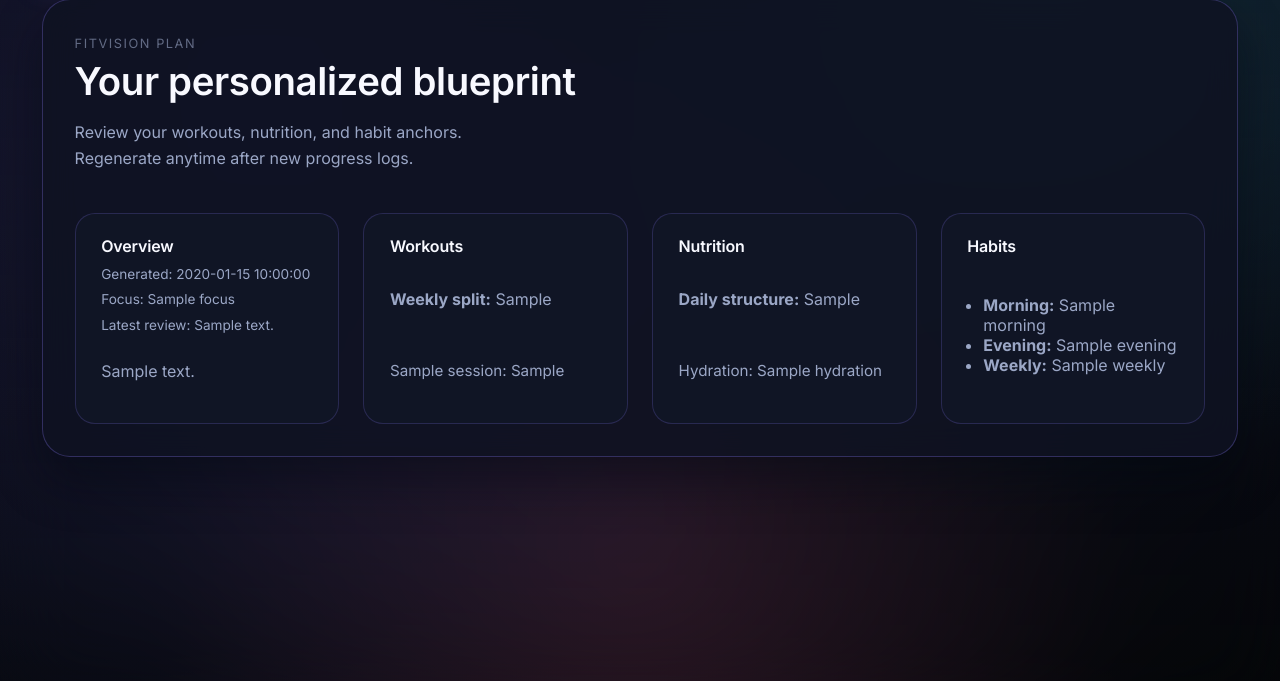
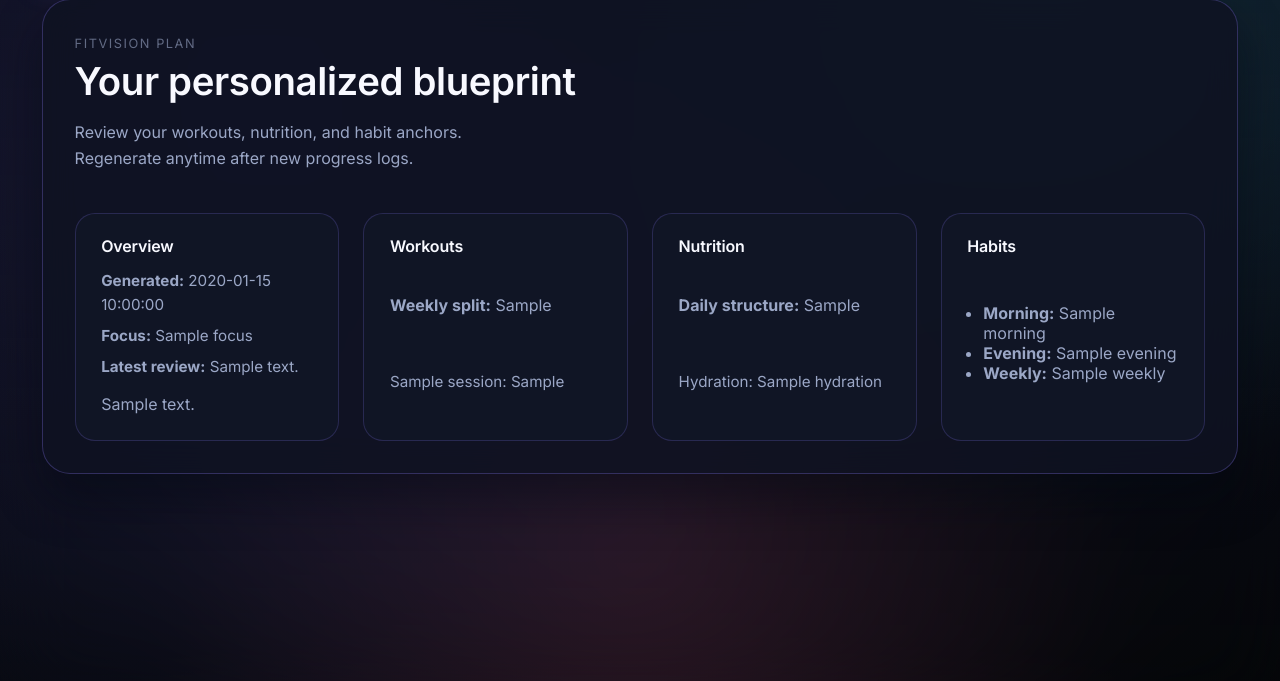
Before and after one commit to justnkev/testing_ai, a Flask app: template app/templates/plan.html in a window 1280 px wide. Shown: the part 81-762 px from the top of the page. Run offline with Flask 3, Linux system fonts and the light colour scheme; the template is opened without the code that fills it: most values are stand-ins (such as "Sample title", 1, 10 or a date in 2020).

Commit message:
Standardize plan overview layout

```diff
--- a/app/static/css/styles.css
+++ b/app/static/css/styles.css
@@ -606,10 +606,6 @@ label {
   color: var(--color-muted);
 }
 
-.plan-tile--overview {
-  gap: 0.6rem;
-}
-
 .plan-meta {
   display: flex;
   flex-wrap: wrap;
@@ -619,11 +615,18 @@ label {
 }
 
 .plan-overview-meta {
-  display: flex;
-  flex-wrap: wrap;
-  gap: 0.6rem;
-  font-size: 0.85rem;
+  display: grid;
+  gap: 0.4rem;
+  font-size: 0.95rem;
   color: var(--color-muted);
+}
+
+.plan-overview-meta p {
+  margin: 0;
+}
+
+.plan-overview-summary {
+  margin: 0;
 }
 
 .composer {
--- a/app/templates/plan.html
+++ b/app/templates/plan.html
@@ -27,11 +27,11 @@
       <article class="plan-tile plan-tile--overview">
         <h4>Overview</h4>
         <div class="plan-overview-meta">
-          <span>Generated: {{ plan.overview.generated_on|default('Recently') }}</span>
-          <span>Focus: {{ plan.overview.focus|default('Balanced performance') }}</span>
-          {% if plan.overview.latest_review %}<span>Latest review: {{ plan.overview.latest_review }}</span>{% endif %}
+          <p><strong>Generated:</strong> {{ plan.overview.generated_on|default('Recently') }}</p>
+          <p><strong>Focus:</strong> {{ plan.overview.focus|default('Balanced performance') }}</p>
+          {% if plan.overview.latest_review %}<p><strong>Latest review:</strong> {{ plan.overview.latest_review }}</p>{% endif %}
         </div>
-        <p>{{ plan.overview.summary|default('Personalized focus areas curated by FitVision.') }}</p>
+        <p class="plan-overview-summary">{{ plan.overview.summary|default('Personalized focus areas curated by FitVision.') }}</p>
       </article>
       <article class="plan-tile">
         <h4>Workouts</h4>
```
